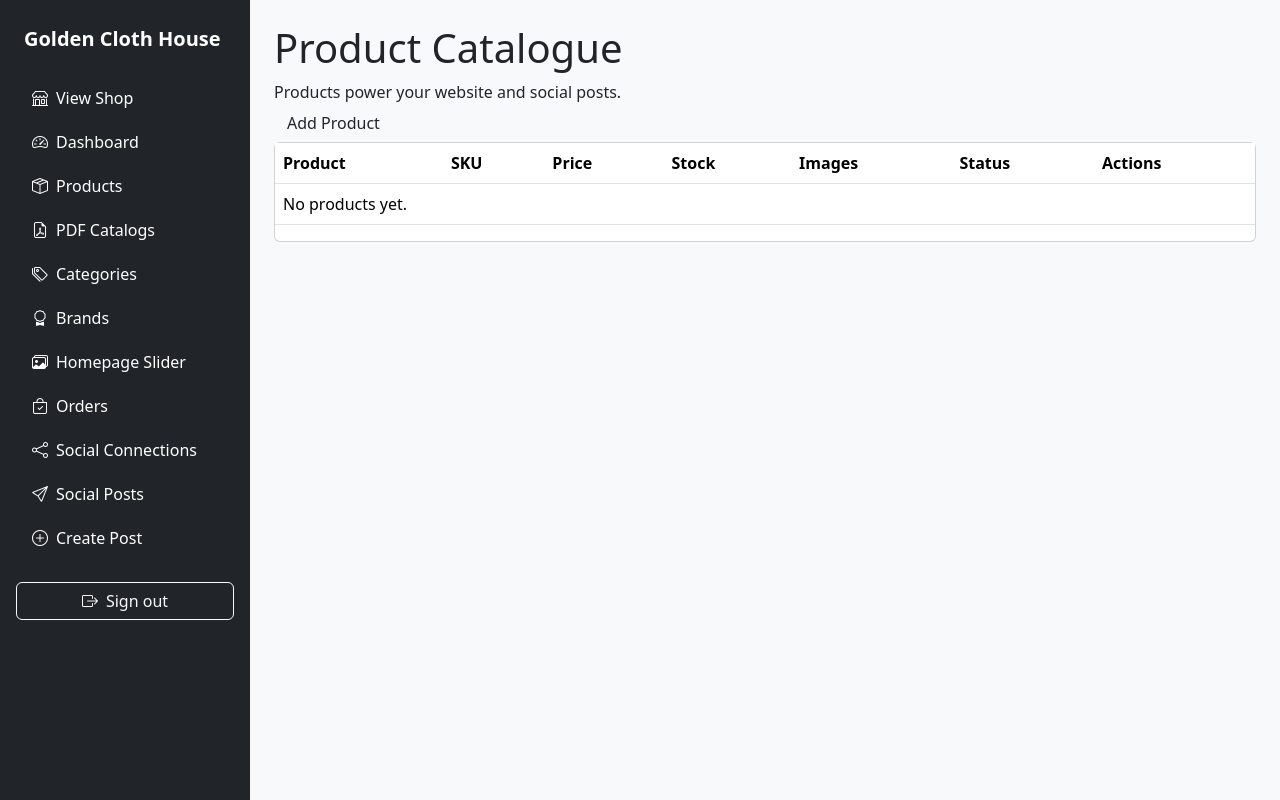
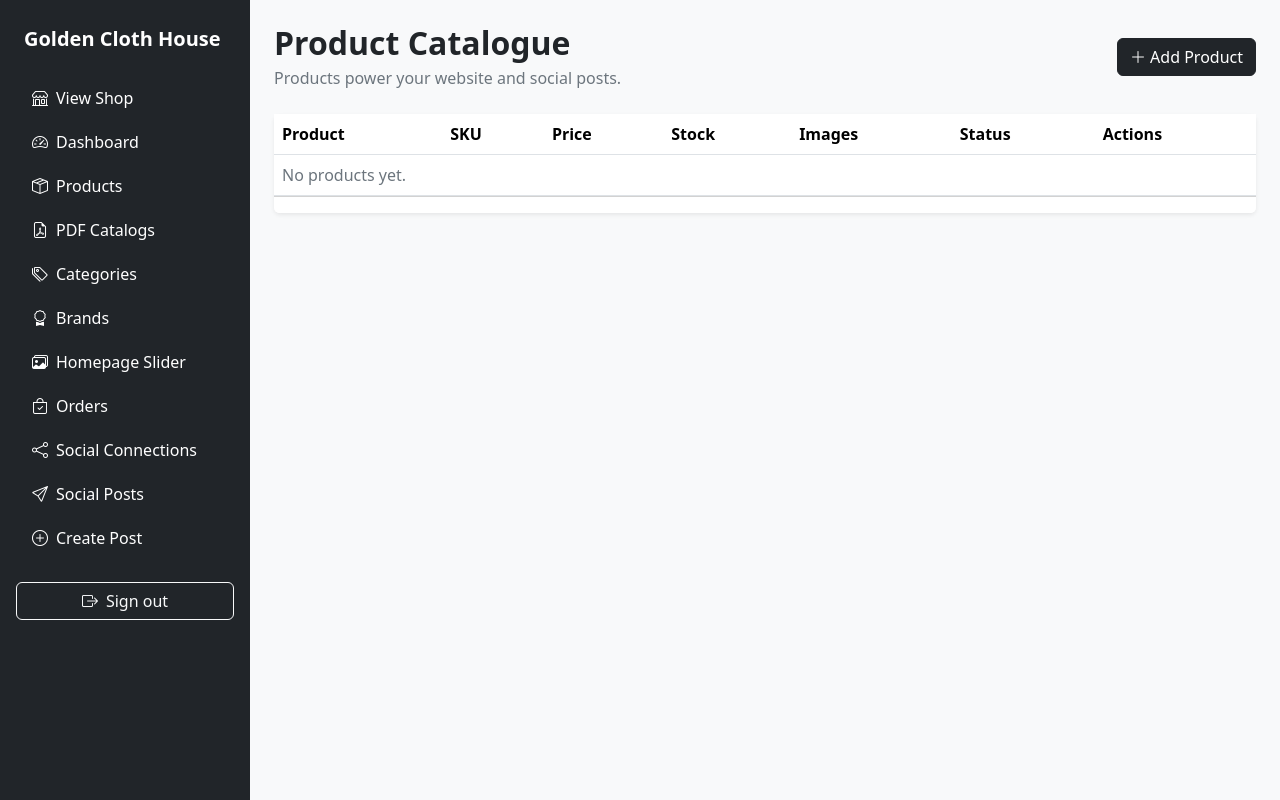
Before and after one commit to Ahmed4726/golden-cloth-house, a Laravel app: template resources/views/products/index.blade.php in a window 1280 px wide. Run offline with Laravel 12, Linux system fonts and the light colour scheme; the template is opened without the code that fills it, so the values that code supplies are empty.

Commit message:
Refactor product index to Bootstrap-only layout

```diff
--- a/resources/views/products/index.blade.php
+++ b/resources/views/products/index.blade.php
@@ -1,72 +1,41 @@
 @extends('layouts.app')
 
 @section('content')
-    <div class="top">
-        <div>
-            <h1>Product Catalogue</h1>
-            <div class="muted">Products power your website and social posts.</div>
+    <div class="d-flex flex-column flex-lg-row justify-content-between align-items-lg-center gap-3 mb-4">
+        <div><h1 class="h2 fw-bold mb-1">Product Catalogue</h1><div class="text-secondary">Products power your website and social posts.</div></div>
+        <a class="btn btn-dark" href="{{ route('products.create') }}"><i class="bi bi-plus-lg me-1"></i>Add Product</a>
     </div>
 
-        <a class="btn" href="{{ route('products.create') }}">Add Product</a>
-    </div>
-
-    <div class="card">
-        <table class="table">
-            <thead>
-                <tr>
-                    <th>Product</th>
-                    <th>SKU</th>
-                    <th>Price</th>
-                    <th>Stock</th>
-                    <th>Images</th>
-                    <th>Status</th>
-                    <th>Actions</th>
-                </tr>
-            </thead>
+    <div class="card border-0 shadow-sm">
+        <div class="table-responsive">
+            <table class="table table-hover align-middle mb-0">
+                <thead><tr><th>Product</th><th>SKU</th><th>Price</th><th>Stock</th><th>Images</th><th>Status</th><th>Actions</th></tr></thead>
                 <tbody>
                     @forelse ($products as $product)
                         <tr>
-                        <td>
-                            <strong>{{ $product->name }}</strong>
-                            <div class="muted">{{ $product->category ?: 'Uncategorised' }}</div>
-                        </td>
+                            <td><strong>{{ $product->name }}</strong><div class="text-secondary small">{{ $product->category ?: 'Uncategorised' }}</div></td>
                             <td>{{ $product->sku ?: '—' }}</td>
-                        <td>
-                            @if ($product->price)
-                                {{ number_format((float) $product->price, 0) }} {{ $product->currency }}
-                            @else
-                                —
-                            @endif
-                        </td>
+                            <td>{{ $product->price ? number_format((float) $product->price, 0).' '.$product->currency : '—' }}</td>
                             <td>{{ $product->stock_quantity }}</td>
                             <td>{{ count($product->images()) }}</td>
+                            <td><span class="badge {{ $product->active ? 'text-bg-success' : 'text-bg-secondary' }}">{{ $product->active ? 'Active' : 'Hidden' }}</span></td>
                             <td>
-                            @if ($product->active)
-                                <span class="badge ok">Active</span>
-                            @else
-                                <span class="badge">Hidden</span>
-                            @endif
-                        </td>
-                        <td>
-                            <div class="row">
-                                <a class="btn secondary" href="{{ route('products.edit', $product) }}">Edit</a>
-
+                                <div class="d-flex flex-wrap gap-2">
+                                    <a class="btn btn-sm btn-outline-dark" href="{{ route('products.edit', $product) }}">Edit</a>
                                     <form method="POST" action="{{ route('products.destroy', $product) }}">
                                         @csrf
                                         @method('DELETE')
-                                    <button class="btn danger" type="submit">Delete</button>
+                                        <button class="btn btn-sm btn-outline-danger" type="submit">Delete</button>
                                     </form>
                                 </div>
                             </td>
                         </tr>
                     @empty
-                    <tr>
-                        <td colspan="7">No products yet.</td>
-                    </tr>
+                        <tr><td colspan="7" class="text-secondary">No products yet.</td></tr>
                     @endforelse
                 </tbody>
             </table>
-
-        {{ $products->links() }}
+        </div>
+        <div class="card-footer bg-white">{{ $products->links() }}</div>
     </div>
 @endsection
```
Lines whose indentation alone changed are shown as unchanged.
